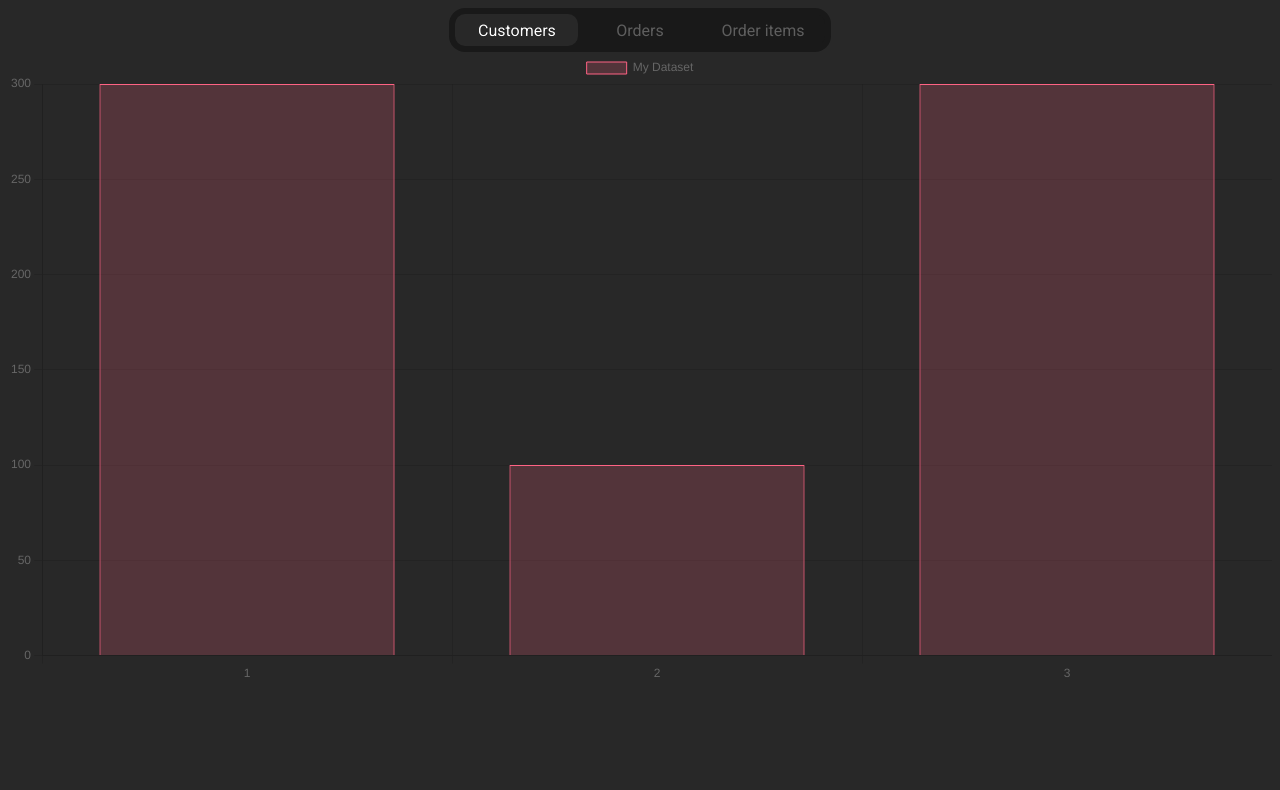
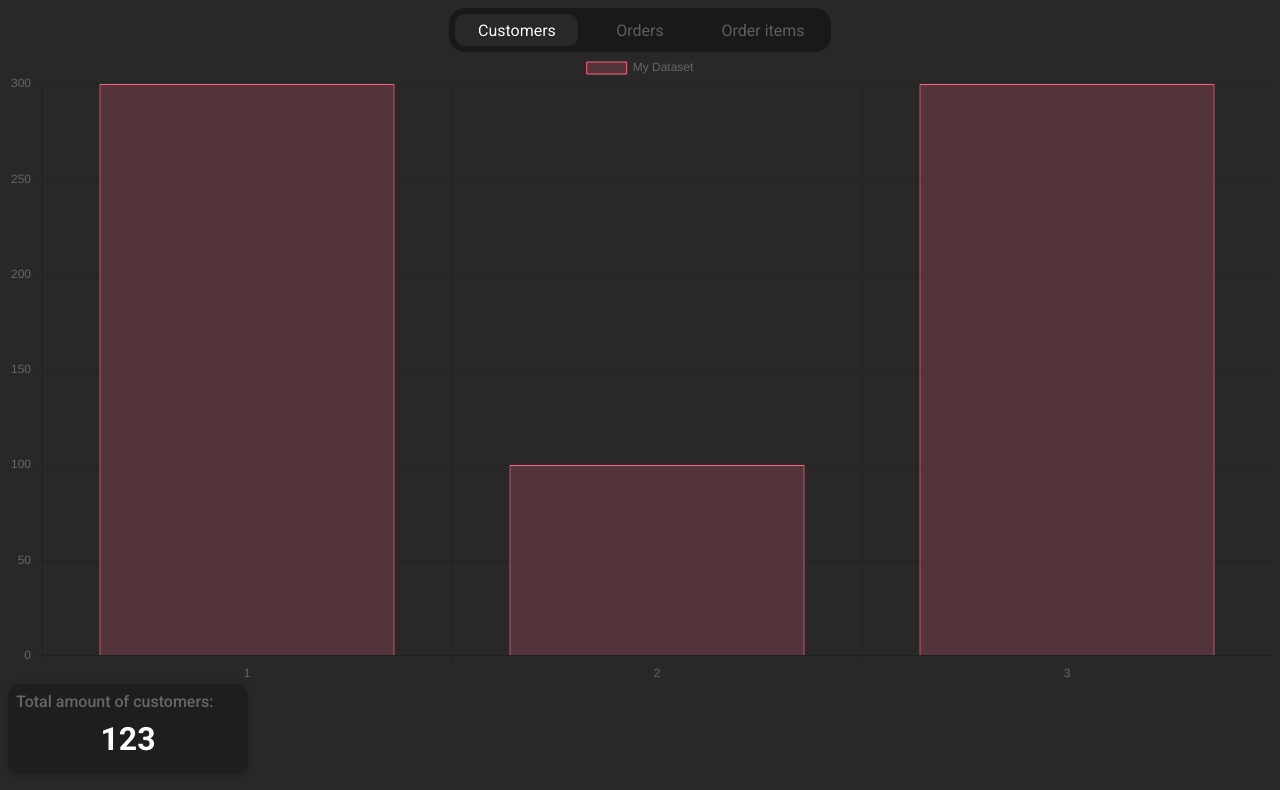
Before and after one commit to MichaelLeo-code/Whiteaway, a plain HTML site: page front/src/index.html in a window 1280 px wide. Drawn offline with nearby package versions, Linux system fonts and the light colour scheme; no server answers.

Commit message:
chip added

```diff
--- a/front/src/index.html
+++ b/front/src/index.html
@@ -8,7 +8,7 @@
     <!-- GOOGLE FONTS -->
     <link rel="preconnect" href="https://fonts.googleapis.com">
     <link rel="preconnect" href="https://fonts.gstatic.com" crossorigin>
-    <link href="https://fonts.googleapis.com/css2?family=Roboto:wght@400;700&display=swap" rel="stylesheet">
+    <link href="https://fonts.googleapis.com/css2?family=Roboto:wght@400;500;700&display=swap" rel="stylesheet">
 
     <script src="https://cdn.jsdelivr.net/npm/axios/dist/axios.min.js"></script>
 
@@ -47,6 +47,12 @@
   <div class="chart_container">
       <canvas id="chart"></canvas>
   </div>
+
+  <div class="card">
+    <div class="number">123</div>
+    <div class="description">Total amount of customers:</div>
+  </div>
+
   <script src="https://cdn.jsdelivr.net/npm/chart.js"></script>
   <script src="main.js"></script>
 </body>
--- a/front/src/styles.css
+++ b/front/src/styles.css
@@ -1,6 +1,41 @@
 body{
     background-color: rgb(40, 40, 40);
+    font-family: "Roboto", sans-serif;
 }
+
+.card {
+  height: 50px;
+  position: relative;
+
+  border-radius: 12px;
+  background-color: rgb(30, 30, 30);
+  padding: 20px;
+  text-align: center;
+  width: 200px;
+  box-shadow: 0 2px 8px rgba(0, 0, 0, 0.2);
+}
+
+.number {
+  position: absolute;
+  bottom: 10px;
+  left: 0;
+  right: 0;
+  font-size: 32px;
+  font-weight: bold;
+  margin-bottom: 6px;
+  color: white;
+}
+
+.description {
+  font-size: 16px;
+  font-weight: 500;
+  position: absolute;
+  top: 8px;
+  left: 8px;
+  color: rgb(102, 102, 102);
+}
+
+/* ABOVE IS RADIO BUTTON */
 
 .radioElement {
     --radius: 16px;
```
